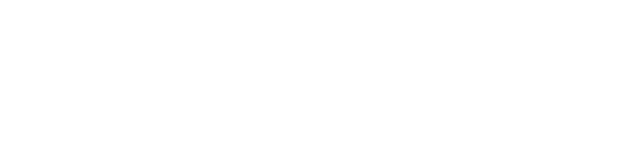
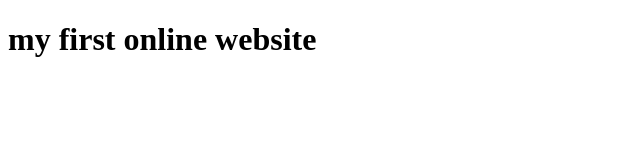
Before and after one commit to PieterChri3/PieterChri3.github.io, a plain HTML site: page index.html in a window 1280 px wide. Shown: the whole page, without its empty margins (0-640 px from the left). Drawn offline with Linux system fonts and the light colour scheme.

Commit message:
Update index.html

```diff
--- a/index.html
+++ b/index.html
@@ -1,4 +1,6 @@
 <!DOCTYPE html>
-<html lang="en">
-<head>
-  <meta charset="UTF-8" />
+<html>
+  <body>
+    <h1> my first online website</h1>
+  </body>
+</html>
```
